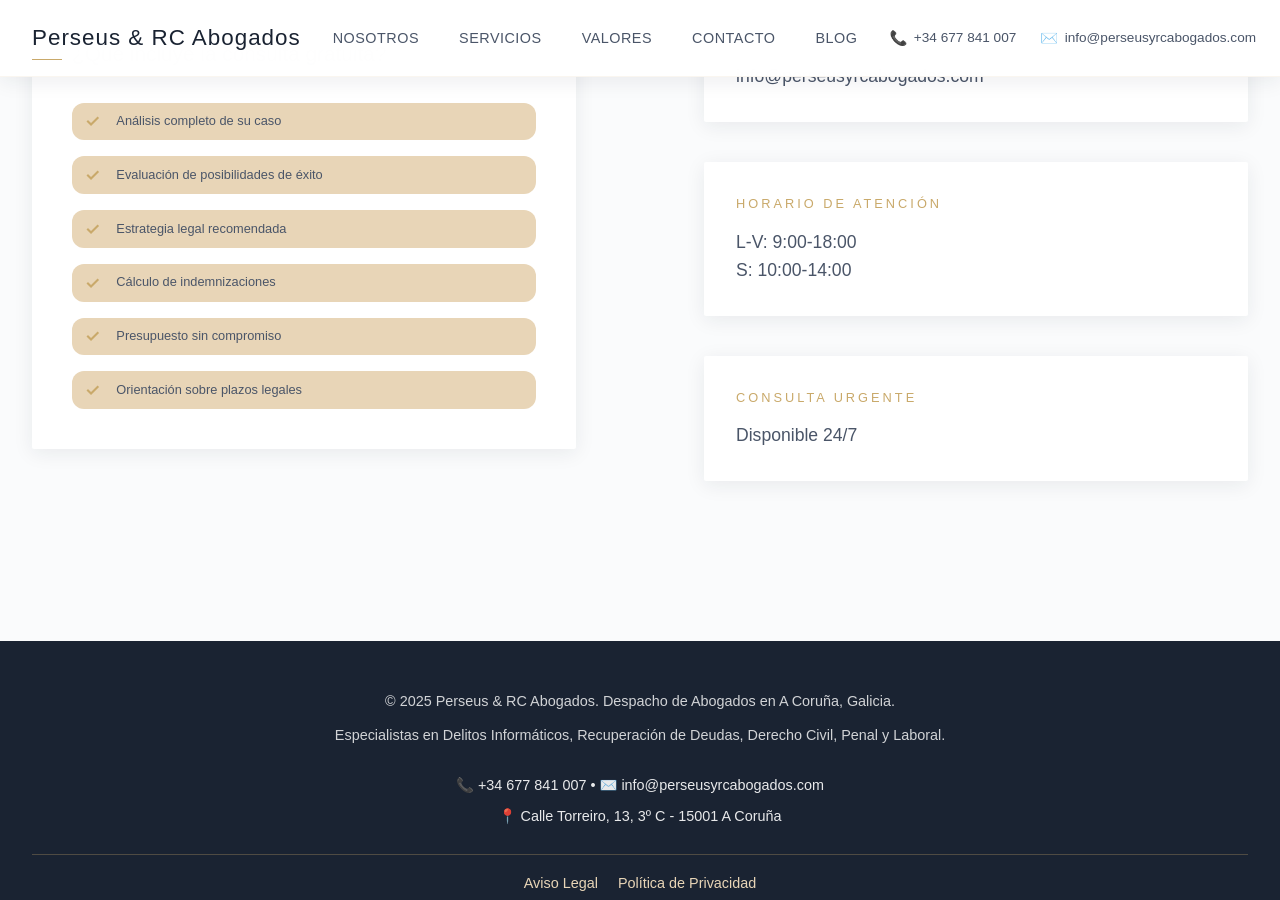
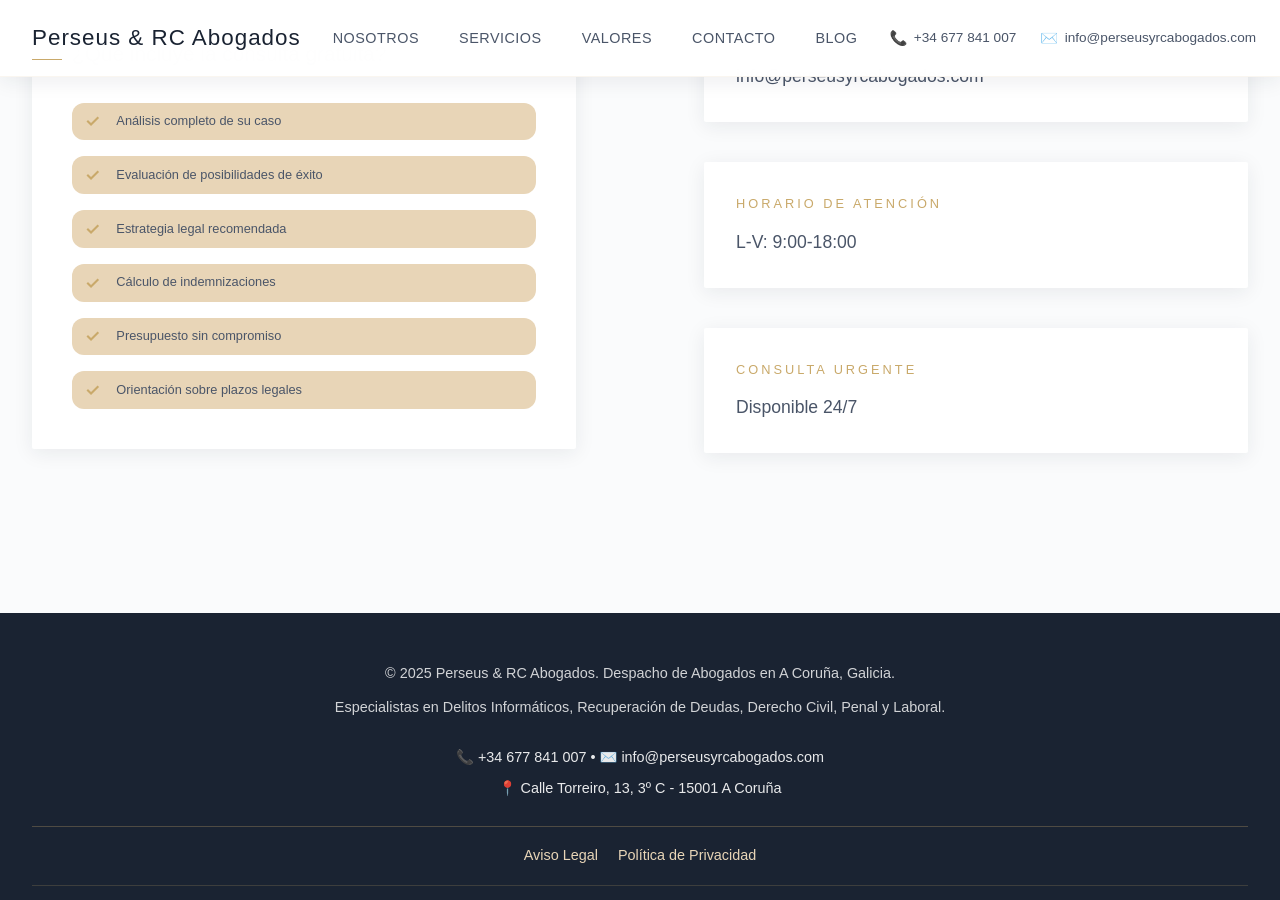
Before and after one commit to streaming10/Perseus_RC_abogados, a Jekyll site: the page built from abogado-laboralista/index.html, in a window 1280 px wide and 900 px high, scrolled down 8188 px. Built offline with Jekyll 4.4.1, drawn with Linux system fonts in a browser that asks for light colours.

Commit message:
Update index.html

```diff
--- a/abogado-laboralista/index.html
+++ b/abogado-laboralista/index.html
@@ -540,7 +540,6 @@
           <div class="contact-label">Horario de Atención</div>
           <div class="contact-value">
             L-V: 9:00-18:00<br>
-            S: 10:00-14:00
           </div>
         </div>
 
```
